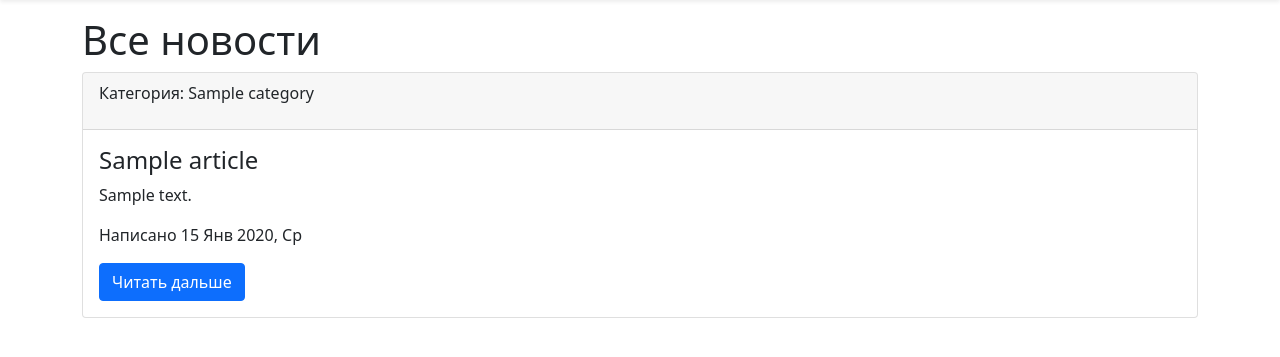
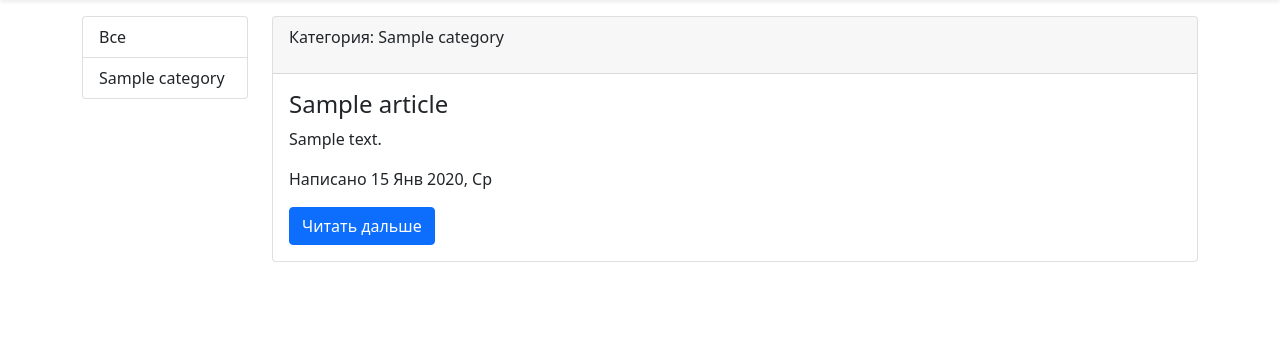
Before and after one commit to ALittleMoron/PythonProjects, a Django app: page /news/ in a window 1280 px wide. Shown: the part 71-428 px from the top of the page. Run offline with Django 3.2, Linux system fonts and the light colour scheme; tables that the repository leaves empty hold one stand-in row (values such as "Sample post").

Commit message:
изменил отображение шаблона, а также добавил категории к новостям и правильный переход по ним

```diff
--- a/django/test_project/testProject/news/templates/news/news.html
+++ b/django/test_project/testProject/news/templates/news/news.html
@@ -1,8 +1,16 @@
 {% extends "news/template.html" %}
 {% load static %}
 
+{% block category %}
+            <div class="list-group">
+                <a href="{% url 'index' %}" class="list-group-item list-group-item-action">Все</a>
+                {% for item_category in categories %}
+                    <a href="{% url 'category' item_category.pk %}" class="list-group-item list-group-item-action">{{ item_category.title }}</a>
+                {% endfor%}
+            </div>
+{% endblock %}
+
 {% block content %}
-            <div class="col-md-12">
             {% for item in news %}
             {% if item.is_published %}
             <div class="card mb-3">
@@ -11,11 +19,13 @@
                 </div>
                 <div class="card-body">
                   <h4 class="card-title">{{ item.title }}</h4>
-                  <p class="card-text">{{ item.content }}</p>
+                  <p class="card-text">{{ item.content|truncatewords:50 }}</p>
                   <p>Написано {{ item.created_at|date:"d M Y, D " }}</p>
                   <a href="#" class="btn btn-primary">Читать дальше</a>
-                </div>
               </div>
             {% endif %}
+            {% empty %}
+                <h4>Приносим свои извинения за приичиненные неудобства!</h4>
+                <p>В данный момент на этом разделе сайта нет новостей. Возможно, они появятся в будущем.</p>
             {% endfor %}
 {% endblock %}
--- a/django/test_project/testProject/news/templates/news/template.html
+++ b/django/test_project/testProject/news/templates/news/template.html
@@ -26,11 +26,16 @@
       {% endif %}
     </header>
     <div class="container mt-3">
-        <h1>{{ title }}</h1>
         <div class="row">
-            {% block content %}
+            <div class="col-md-2">
+                {% block category %}
 
-            {% endblock %}
+                {% endblock %}
+            </div>
+            <div class="col-md-10">
+                {% block content %}
+
+                {% endblock %}
             </div>
         </div>
     </div>
```
